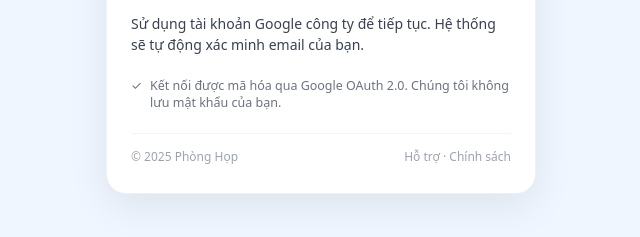
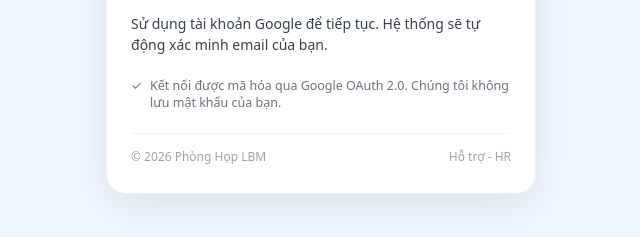
Before and after one commit to chien-13/phonghop-login, a plain HTML site: page index.html in a window 1280 px wide. Shown: the part 343-580 px from the top of the page, without its empty margins (319-959 px from the left). Drawn offline with Linux system fonts and the light colour scheme.

Commit message:
Update index.html

```diff
--- a/index.html
+++ b/index.html
@@ -21,7 +21,7 @@ h1{font-size:18px;margin:0;color:#111827}
     </div>
     <div><h1>Đăng nhập hệ thống</h1><div class="sub">Đặt phòng họp</div></div>
   </div>
-  <p class="desc">Sử dụng tài khoản Google công ty để tiếp tục. Hệ thống sẽ tự động xác minh email của bạn.</p>
+  <p class="desc">Sử dụng tài khoản Google để tiếp tục. Hệ thống sẽ tự động xác minh email của bạn.</p>
 
   <div id="g_id_onload"
        data-client_id="789669724069-ritgtpq1ce2343mi9fh9ki0efeqd84d8.apps.googleusercontent.com"
@@ -34,7 +34,7 @@ h1{font-size:18px;margin:0;color:#111827}
     <span>✓</span><span>Kết nối được mã hóa qua Google OAuth 2.0. Chúng tôi không lưu mật khẩu của bạn.</span>
   </div>
   <div style="display:flex;justify-content:space-between;margin-top:22px;padding-top:14px;border-top:1px solid #f1f5f9;font-size:12px;color:#9ca3af">
-    <span>© 2025 Phòng Họp</span><span>Hỗ trợ · Chính sách</span>
+    <span>© 2026 Phòng Họp LBM</span><span>Hỗ trợ - HR</span>
   </div>
 </div>
 <script>
```
